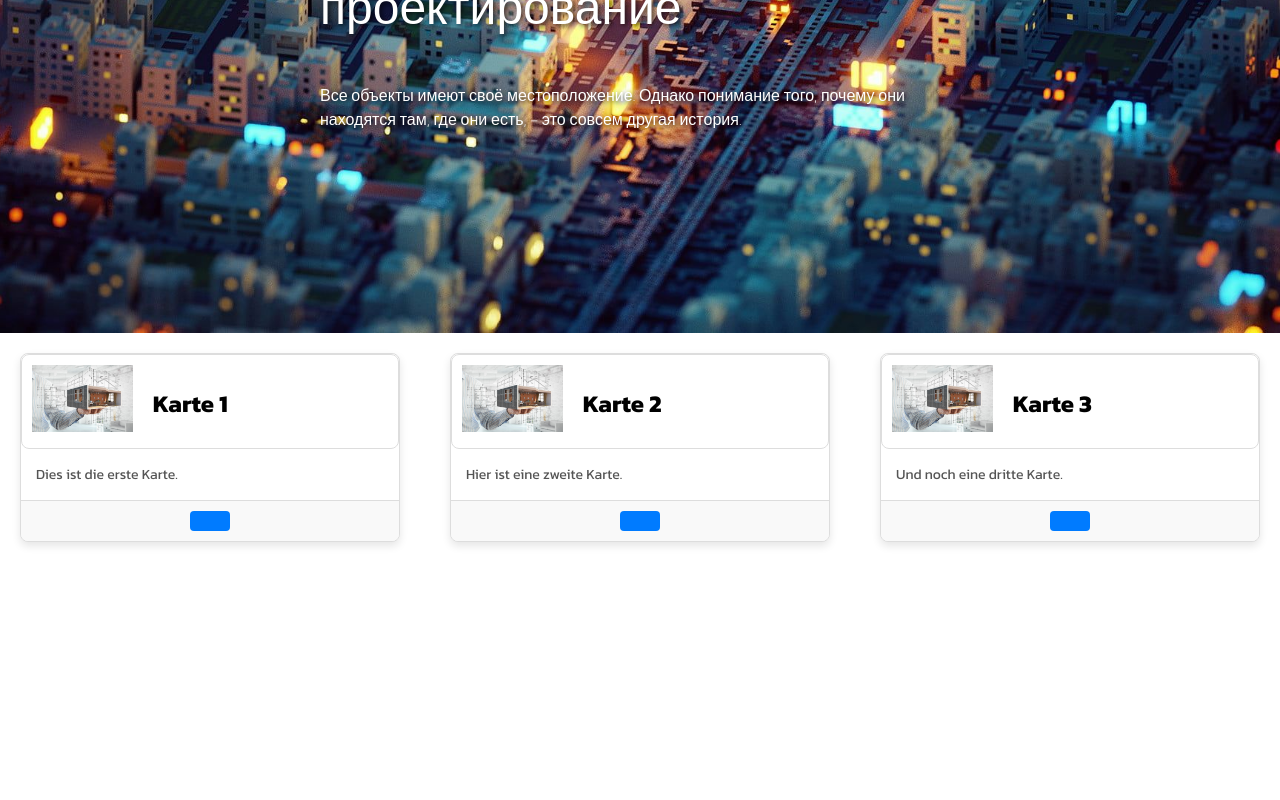
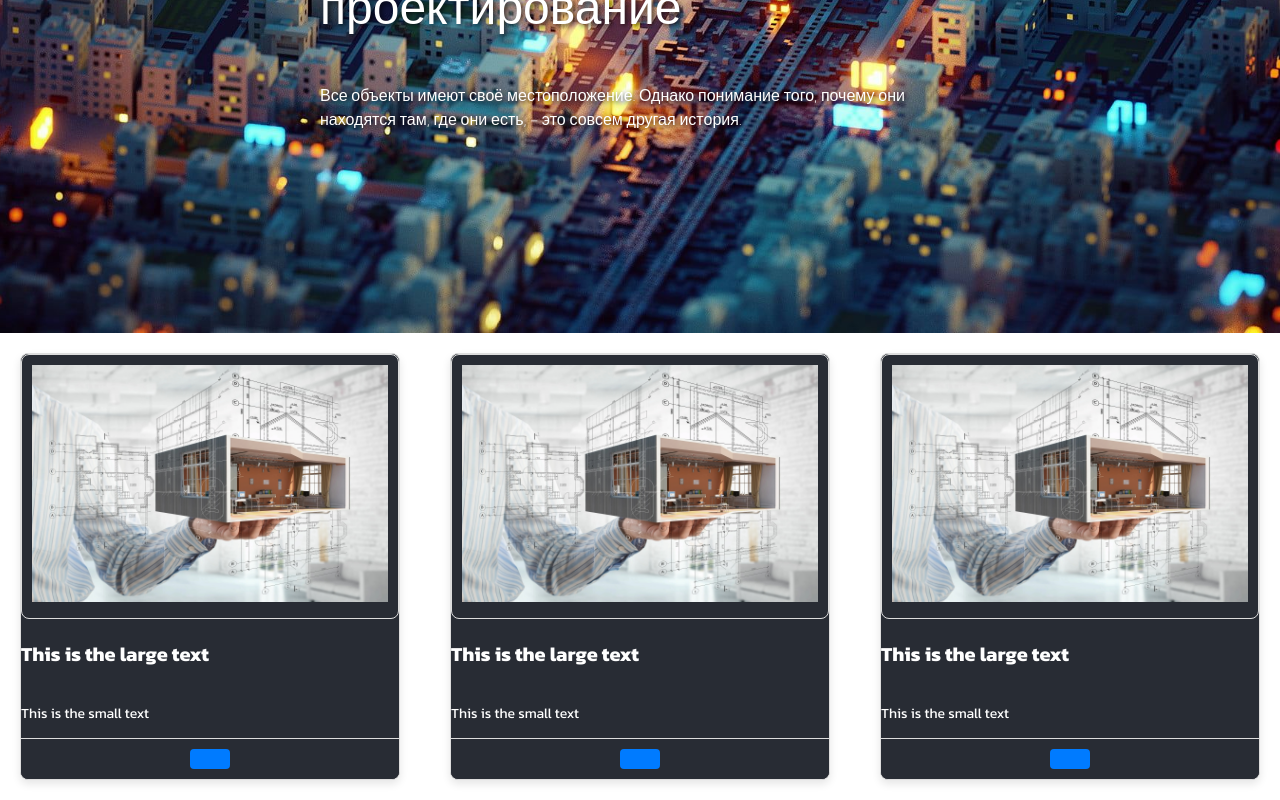
Before and after one commit to nuray12345/app, a React (Create React App) app: page / in a window 1280 px wide. Shown: the part 467-1267 px from the top of the page. Before the commit the page ends 1029 px from the top, so only its background shows below. Built offline with nearby package versions, Linux system fonts and the light colour scheme; a web font is replaced by a local one.

Commit message:
изменение в картах в порцией ошибок

```diff
--- a/src/front/components/Button/Button.jsx
+++ b/src/front/components/Button/Button.jsx
@@ -1,7 +1,6 @@
 import './Button.sass';
 import React from 'react';
 
-// Правильный экспорт компонента
 const Button = ({ children, onClick }) => {
     return (
         <button className='button active' onClick={onClick}>
@@ -9,5 +8,4 @@ const Button = ({ children, onClick }) => {
         </button>
     );
 };
-
 export default Button;
--- a/src/front/components/Button/Button.sass
+++ b/src/front/components/Button/Button.sass
@@ -1,6 +1,5 @@
 .button
   background: none
-
   border: none
   color: white
   font-size: 18px
--- /dev/null
+++ b/src/front/components/Cart/CardContent/CardContent.jsx
@@ -0,0 +1,15 @@
+import React from "react";
+import {Fragment} from "react";
+import "../CardFooter/CardFooter.sass";
+export default function CardContent({ children }) {
+    return (
+        <>
+            <p style={{ fontSize: "20px", fontWeight: "bold" }}>
+                {children[0]} {/* First text with large font */}
+            </p>
+            <p style={{ fontSize: "14px" }}>
+                {children[1]} {}
+            </p>
+        </>
+    );
+}
--- a/src/front/components/Cart/CardFooter/CardFooter.jsx
+++ b/src/front/components/Cart/CardFooter/CardFooter.jsx
@@ -3,7 +3,7 @@ import "./CardFooter.sass";
 
 const CardFooter = ({ buttonText }) => {
     return (
-        <div className="card-footer">
+        <div className="card-footer" >
             <button className="card-footer-button">{buttonText}</button>
         </div>
     );
--- a/src/front/components/Cart/CardFooter/CardFooter.sass
+++ b/src/front/components/Cart/CardFooter/CardFooter.sass
@@ -1,14 +1,13 @@
 .card-footer
   display: flex
-  justify-content: center  // Центрируем кнопку
+  justify-content: flex-end
   padding: 10px
   border-top: 1px solid #ddd
-  background-color: #f9f9f9  // Светлый фон для футера
 
 .card-footer-button
   padding: 10px 20px
   font-size: 16px
-  background-color: #007bff  // Синий цвет кнопки
+  background-color: white
   color: white
   border: none
   border-radius: 4px
@@ -16,4 +15,11 @@
   transition: background-color 0.3s ease
 
 .card-footer-button:hover
-  background-color: #0056b3  // Тёмно-синий при наведении
+  background-color: #0056b3
+
+p
+  color: white
+  text-decoration: none
+  .card-footer
+    text-align: center
+    margin-top: 10px
--- a/src/front/components/Cart/CardHeader/CardHeader.jsx
+++ b/src/front/components/Cart/CardHeader/CardHeader.jsx
@@ -1,15 +1,11 @@
 import React from "react";
 import "./CardHeader.sass";
 
-const CardHeader = ({ title, description }) => {
+const CardHeader = ({ imageSrc, altText }) => {
     return (
         <div className="card-header">
             <div className="card-header-image-container">
-                <img src="/img/products/1.jpg" alt={title} className="card-header-image" />
-            </div>
-            <div className="card-header-info">
-                <h2 className="card-header-title">{title}</h2>
-                <p className="card-header-description">{description}</p>
+                <img src="/img/products/1.jpg" alt={altText} className="card-header-image" />
             </div>
         </div>
     );
--- a/src/front/components/Cart/CardHeader/CardHeader.sass
+++ b/src/front/components/Cart/CardHeader/CardHeader.sass
@@ -1,29 +1,16 @@
 .card-header
   display: flex
   align-items: center
-  justify-content: flex-start
+  justify-content: center  // Damit das Bild zentriert wird
   border: 1px solid #ddd
   border-radius: 8px
   padding: 10px
 
 .card-header-image-container
-  width: 30%  // 30% для картинки
-  padding-right: 10px  // Пробел между картинкой и текстом
+  width: 100%  // Vollständig den Container ausfüllen
+  padding-right: 0  // Kein Abstand mehr, weil nur das Bild im Header ist
 
 .card-header-image
   width: 100%
   height: auto
-  object-fit: cover  // Чтобы изображение не искажалось
-
-.card-header-info
-  width: 70%  // 70% для текста
-  padding-left: 10px
-
-.card-header-title
-  font-size: 24px
-  font-weight: bold
-  margin-bottom: 10px
-
-.card-header-description
-  font-size: 16px
-  color: #666
+  object-fit: cover  // Bild verzerrungsfrei anzeigen
--- a/src/front/components/Cart/Cart/Card.jsx
+++ b/src/front/components/Cart/Cart/Card.jsx
@@ -2,21 +2,20 @@ import React from "react";
 import CardHeader from "../CardHeader/CardHeader";
 import CardFooter from "../CardFooter/CardFooter";
 import './style.sass'
+import CardContent from "../CardContent/CardContent";
 
 const Card = () => {
     const items = [
         {
-            title: "Karte 1",
             content: "Dies ist die erste Karte.",
             footer: "Mehr erfahren",
         },
         {
-            title: "Karte 2",
             content: "Hier ist eine zweite Karte.",
             footer: "Mehr erfahren",
         },
         {
-            title: "Karte 3",
+
             content: "Und noch eine dritte Karte.",
             footer: "Mehr erfahren",
         },
@@ -26,8 +25,11 @@ const Card = () => {
         <div className="cards-container">
             {items.map((item, index) => (
                 <div className="card" key={index}>
-                    <CardHeader title={item.title} />
-                    <div className="card-content">{item.content}</div>
+                     <CardHeader imageSrc="/img/products/bg5.jpg" altText="Produkt 1" />
+                    <CardContent>
+                        {"This is the large text"}
+                        {"This is the small text"}
+                    </CardContent>
                     <CardFooter footerContent={item.footer} />
                 </div>
             ))}
--- a/src/front/components/Cart/Cart/style.sass
+++ b/src/front/components/Cart/Cart/style.sass
@@ -8,22 +8,23 @@
   border: 1px solid #ddd
   border-radius: 8px
   box-shadow: 0 4px 8px rgba(0, 0, 0, 0.1)
-  background-color: white
+  background-color: #282c34
   overflow: hidden
   display: flex
   flex-direction: column  // Обеспечиваем вертикальное расположение
+
 
 .card-content
   padding: 15px
   font-size: 14px
   color: #555
-  flex-grow: 1  // Чтобы контент заполнил доступное пространство
+  flex-grow: 1
 
 .card-footer
   display: flex
   justify-content: center
   padding: 10px
-  background-color: #f9f9f9
+  background-color: #282c34
 
 .card-footer-button
   padding: 10px 20px
```
Also changed, not shown: src/front/components/Cart/CardContent/CardContent.sass (added).
